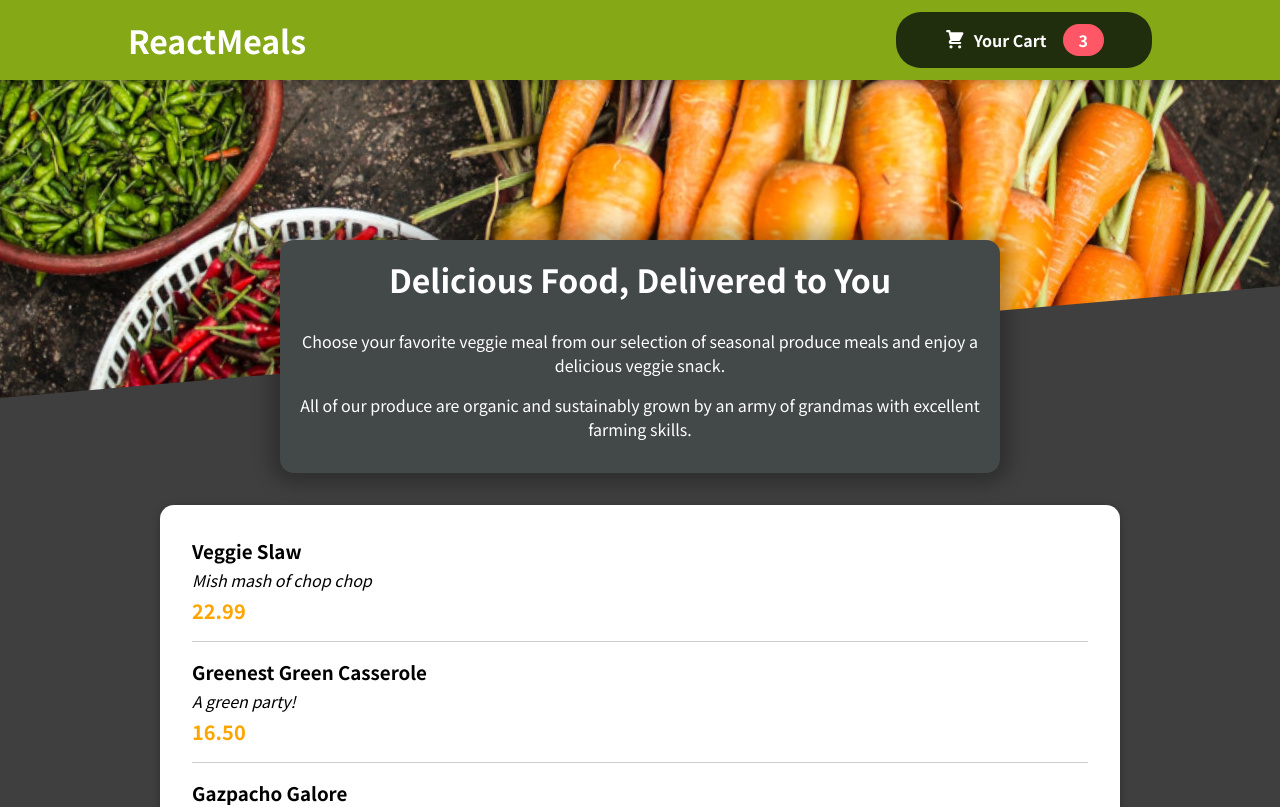
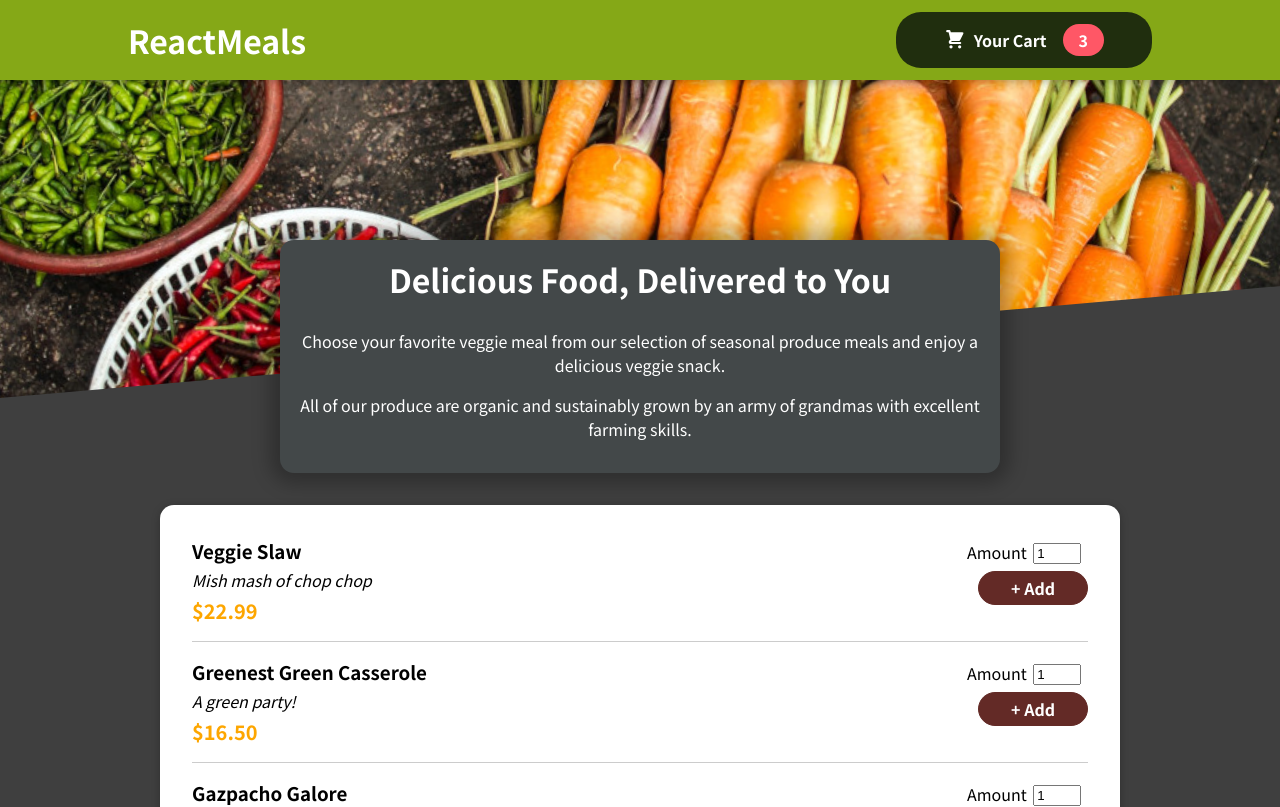
Before and after one commit to kim-mccallum/react-food-order-app, a React (Create React App) app: page / in a window 1280 px wide. Shown: the top 807 px of the page. Built offline with nearby package versions, Linux system fonts and the light colour scheme.

Commit message:
added order form

```diff
--- a/src/Components/Meals/AvailableMeals.js
+++ b/src/Components/Meals/AvailableMeals.js
@@ -32,7 +32,7 @@
 
 
 const AvailableMeals = () => {
-    const mealsList = DUMMY_MEALS.map(meal => <MealItem key={meal.id} name={meal.name} description={meal.description} price={meal.price}/>)
+    const mealsList = DUMMY_MEALS.map(meal => <MealItem id={meal.id} key={meal.id} name={meal.name} description={meal.description} price={meal.price}/>)
     return (
         <section className={classes.meals}>
             <Card>
--- a/src/Components/Meals/MealItem/MealItem.js
+++ b/src/Components/Meals/MealItem/MealItem.js
@@ -1,16 +1,18 @@
 import classes from './MealItem.module.css';
 
+import MealItemForm from './MealItemForm';
+
 const MealItem = props => {
-    const price = `${props.price.toFixed(2)}`; //format the price
+    const price = `$${props.price.toFixed(2)}`; //format the price
     return (
         <li className={classes.meal}>
             <div>
-            <h3>{props.name}</h3>
-            <div className={classes.description}>{props.description}</div>
-            <div className={classes.price}>{price}</div>
+                <h3>{props.name}</h3>
+                <div className={classes.description}>{props.description}</div>
+                <div className={classes.price}>{price}</div>
             </div>
             <div>
-                {/* FORM COMPONENTs */}
+                <MealItemForm id={props.id}/>
             </div>
         </li>
     );
--- a/src/Components/Meals/MealItem/MealItemForm.js
+++ b/src/Components/Meals/MealItem/MealItemForm.js
@@ -0,0 +1,20 @@
+import Input from '../../UI/Input/Input';
+import classes from './MealItemForm.module.css';
+
+const MealItemForm = props => {
+    return (
+        <form className={classes.form}>
+        <Input label="Amount" input={{
+            id: 'amount' + props.id,
+            type: 'number',
+            min: '1',
+            max: '5',
+            step: '1',
+            defaultValue: '1'
+        }}/>
+        <button>+ Add</button>
+        </form>
+    );
+};
+
+export default MealItemForm;
--- /dev/null
+++ b/src/Components/Meals/MealItem/MealItemForm.module.css
@@ -0,0 +1,23 @@
+.form {
+    text-align: right;
+  }
+  .form input{
+    margin: 0.5em;
+  }
+
+  .form button {
+    font: inherit;
+    cursor: pointer;
+    background-color: #632A26;
+    border: 1px solid #632A26;
+    color: white;
+    padding: 0.25rem 2rem;
+    border-radius: 20px;
+    font-weight: bold;
+  }
+
+  .form button:hover,
+  .form button:active {
+    background-color: #4b1f1b;
+    border-color: #4b1f1b;
+  }
--- /dev/null
+++ b/src/Components/UI/Input/Input.js
@@ -0,0 +1,13 @@
+import classes from './Input.module.css';
+
+const Input = props => {
+    //the spread operator {...props.input} makes this highly configurable
+    return (
+        <div className={classes.input}>
+            <label htmlFor={props.input.id}>{props.label}</label>
+            <input {...props.input}/>
+        </div>
+    );
+};
+
+export default Input;
--- /dev/null
+++ b/src/Components/UI/Input/Input.module.css
@@ -0,0 +1,20 @@
+.form {
+    text-align: right;
+  }
+
+  .form button {
+    font: inherit;
+    cursor: pointer;
+    background-color: #632A26;
+    border: 1px solid #632A26;
+    color: white;
+    padding: 0.25rem 2rem;
+    border-radius: 20px;
+    font-weight: bold;
+  }
+
+  .form button:hover,
+  .form button:active {
+    background-color: #4b1f1b;
+    border-color: #4b1f1b;
+  }
```
Also changed, not shown: src/Components/Cart/Cart.js (added, +22 -0 lines), src/Components/Cart/Cart.module.css (added, +46 -0 lines), 1 other file (tests, documents, lock files or other folders).
